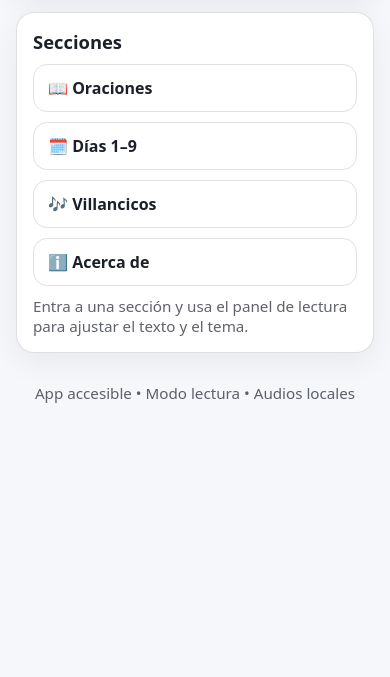
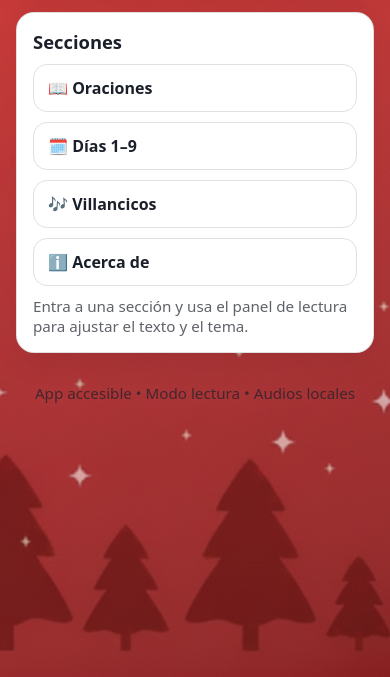
Before and after one commit to orfell/novena-aguinaldos, a plain HTML site: page index1.html in a window 390 px wide. Shown: the part 167-844 px from the top of the page. Drawn offline with Linux system fonts and the light colour scheme.

Commit message:
Commit + Push

```diff
--- a/css/styles.css
+++ b/css/styles.css
@@ -182,3 +182,21 @@ a{ color: inherit; text-decoration: none; }
 .dark .accessibility-bar .btn:active {
   background: rgba(255,255,255,0.16);
 }
+/* ===== Fondo global (todas las páginas) ===== */
+body {
+  background-image: url("../assets/img/Fondo1.png");
+  background-size: cover;
+  background-position: center;
+  background-repeat: no-repeat;
+  background-attachment: fixed; /* se siente “app” */
+}
+
+/* En móvil algunos navegadores ignoran fixed; no pasa nada. */
+@media (max-width: 900px) {
+  body { background-attachment: scroll; }
+}
+
+/* Excepción: portada */
+body.no-bg {
+  background-image: none !important;
+}
```
